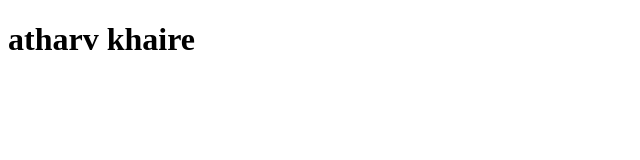
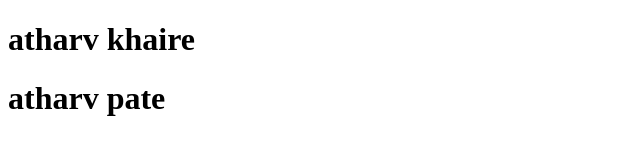
Before and after one commit to A4harv/Web-Dev, a plain HTML site: page index.html in a window 1280 px wide. Shown: the whole page, without its empty margins (0-640 px from the left). Drawn offline with Linux system fonts and the light colour scheme.

```diff
--- a/index.html
+++ b/index.html
@@ -7,5 +7,6 @@
 </head>
 <body>
     <h1>atharv khaire</h1>
+    <h1>atharv pate</h1>
 </body>
 </html>
```
